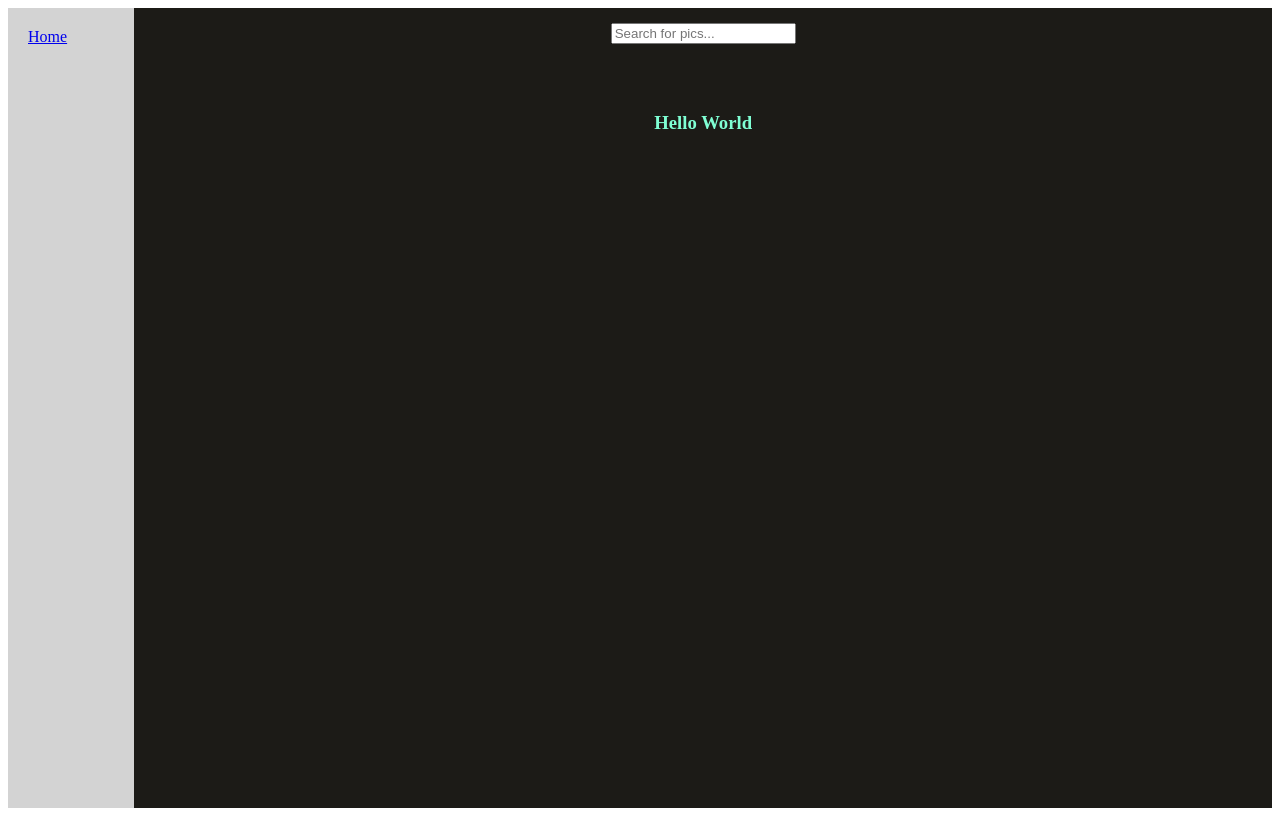
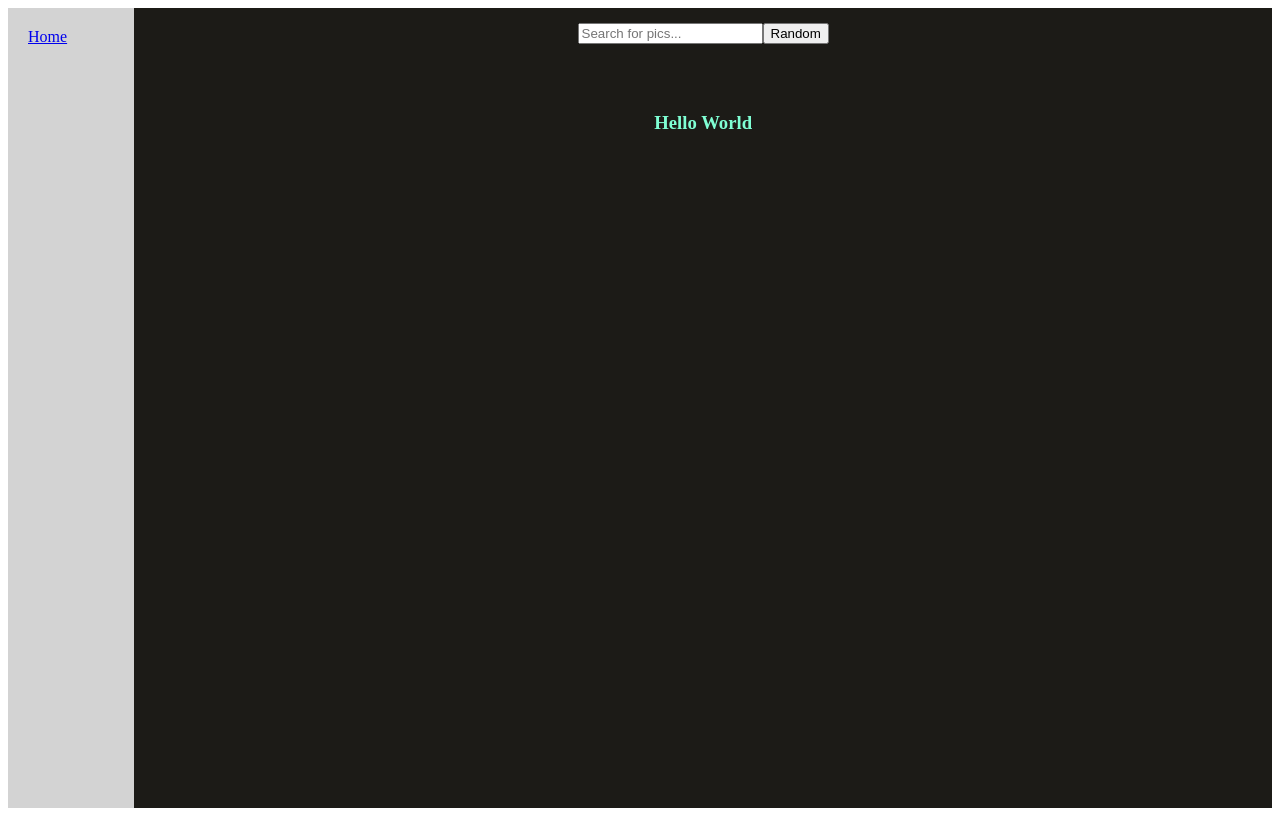
Before and after one commit to Jonesiii/PicFeed, a Vue app: page / in a window 1280 px wide. Built offline with nearby package versions, Linux system fonts and the light colour scheme; no server answers.

Commit message:
add random button and first api call

```diff
--- a/package.json
+++ b/package.json
@@ -13,6 +13,8 @@
     "format": "prettier --write src/"
   },
   "dependencies": {
+    "axios": "^1.5.0",
+    "dotenv": "^16.3.1",
     "pinia": "^2.1.4",
     "vue": "^3.3.4",
     "vue-router": "^4.2.4"
--- a/src/App.vue
+++ b/src/App.vue
@@ -1,6 +1,30 @@
-<script setup>
-import { RouterLink, RouterView } from 'vue-router'
+<script>
+import { RouterLink, RouterView } from 'vue-router';
 import Searchbar from './components/Searchbar.vue';
+import axios from 'axios';
+
+
+const key = import.meta.env.VITE_ACCESS_KEY;
+const randomPhotoUrl = `https://api.unsplash.com/photos/random?client_id=${key}`
+const random = 'https://api.unsplash.com/photos/random'
+
+export default {
+  components: {
+    Searchbar
+  },
+  methods: {
+    async getRandom() {
+      console.log("got here", key);
+      try {
+        console.log("working");
+        const response = await axios.get(randomPhotoUrl);
+        console.log(response);
+      } catch (error) {
+        console.log(error);
+      }
+    }
+  }
+}
 
 </script>
 
@@ -11,7 +35,7 @@ import Searchbar from './components/Searchbar.vue';
     </nav>
     <div class="content-container">
       <div class="searchbar">
-        <Searchbar />
+        <Searchbar @random="getRandom"/>
       </div>
       <div class="content">
         <RouterView />
@@ -20,6 +44,7 @@ import Searchbar from './components/Searchbar.vue';
   </div>
 
 </template>
+
 
 <style scoped>
 .container {
--- a/src/components/Searchbar.vue
+++ b/src/components/Searchbar.vue
@@ -1,7 +1,17 @@
+
+
 <template>
   <input type="text" placeholder="Search for pics..." />
+  <button @click.prevent="emitRandom">Random</button>
 </template>
 
 <script>
-  export default {}
+  export default {
+    methods: {
+      emitRandom() {
+        console.log('clicked');
+        this.$emit('random');
+      }
+    }
+  }
 </script>
```
Also changed, not shown: 2 other files (tests, documents, lock files or other folders).
